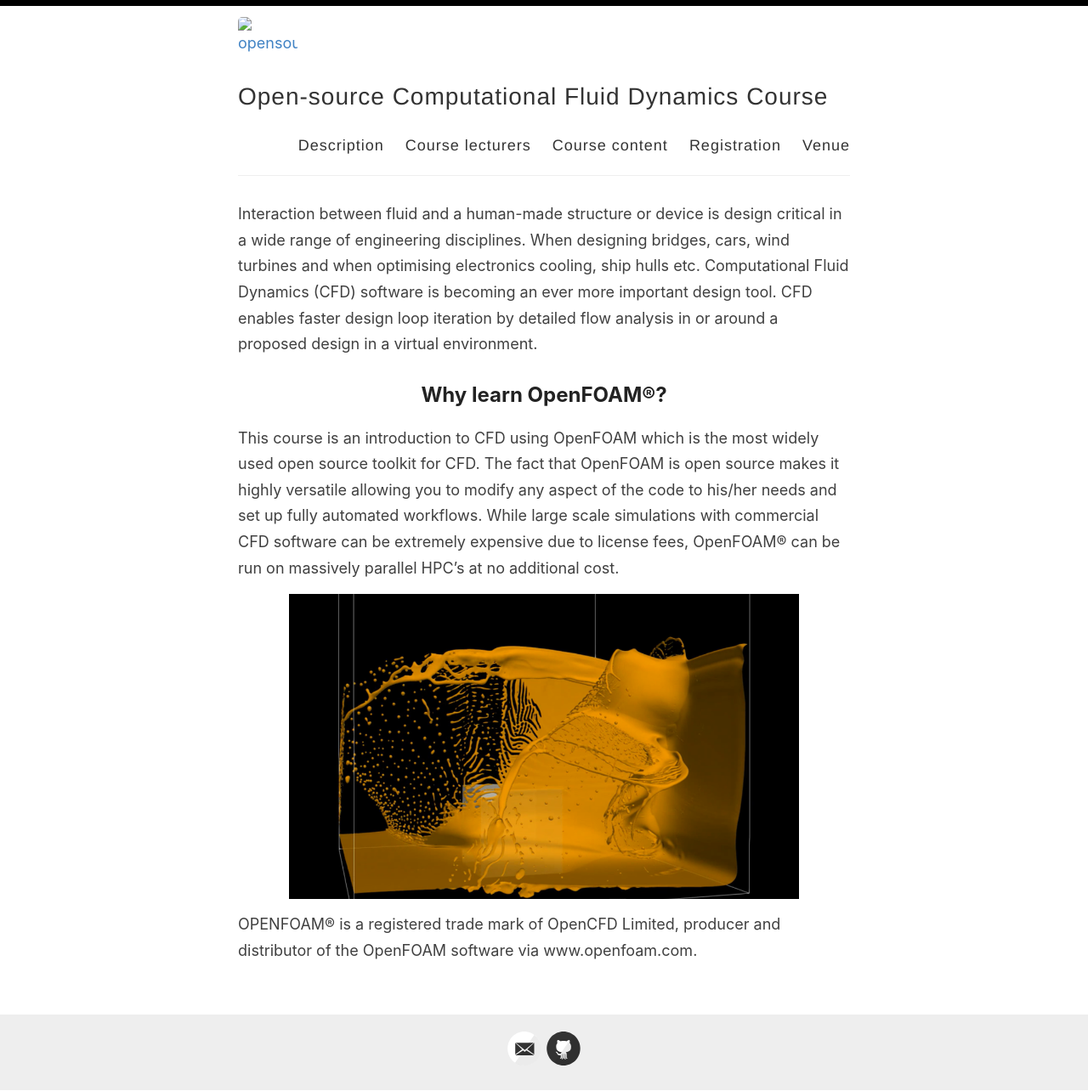
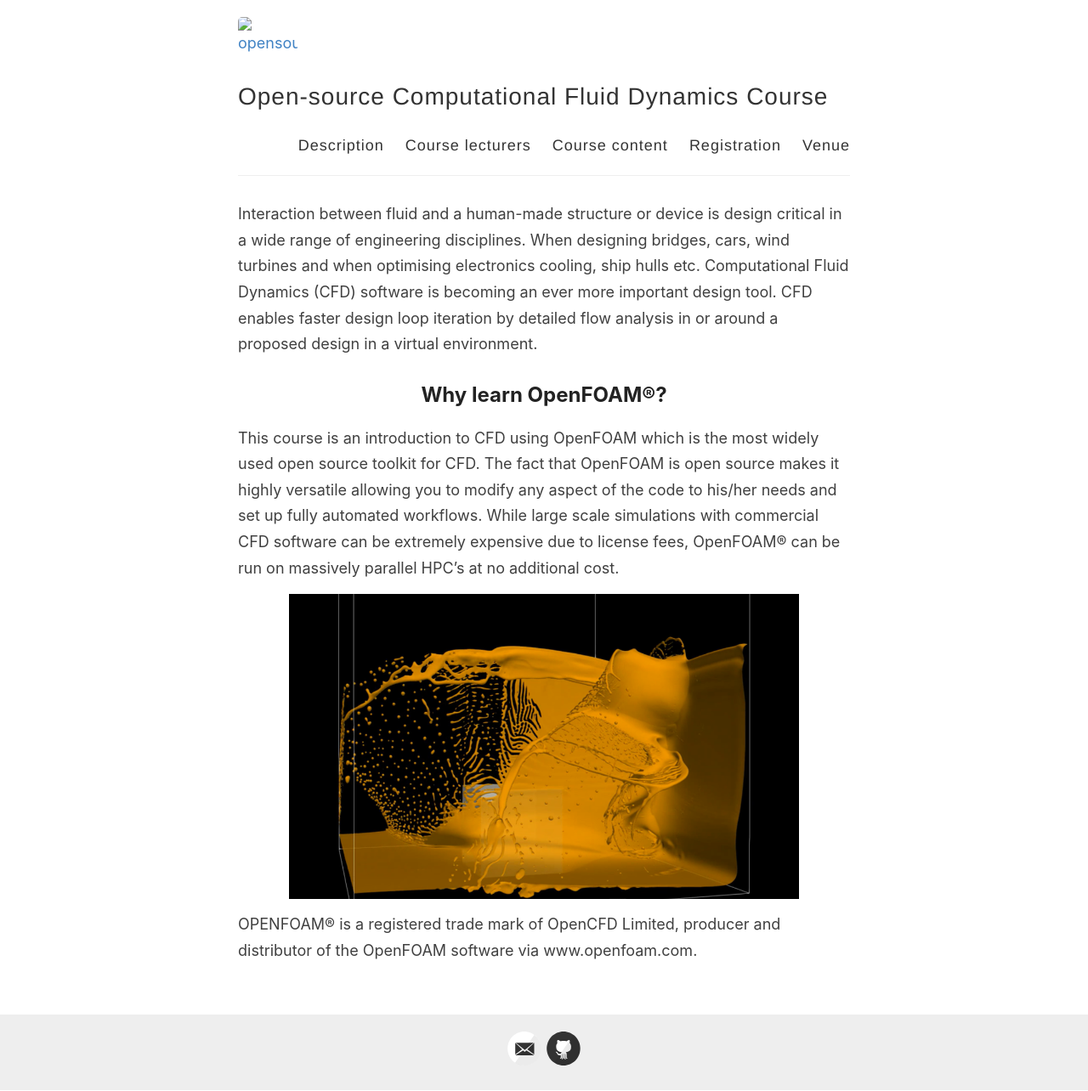
Before and after one commit to OpenSourceCFDCourse/opensourcecfdcourse.github.io, a Jekyll site: the page built from _pages/index.md, in a window 1280 px wide. Shown: the whole page at 85% size. Built offline with Jekyll 4.4.1, drawn with Linux system fonts in a browser that asks for light colours.

Commit message:
Update style.scss

```diff
--- a/assets/style.scss
+++ b/assets/style.scss
@@ -435,7 +435,7 @@ body:after {
 
 #bar {
     background: #000;
-    height: 7px;
+    height: 0px;
     background-size: cover;
     background-position: left 60%;
     position: fixed;
```
